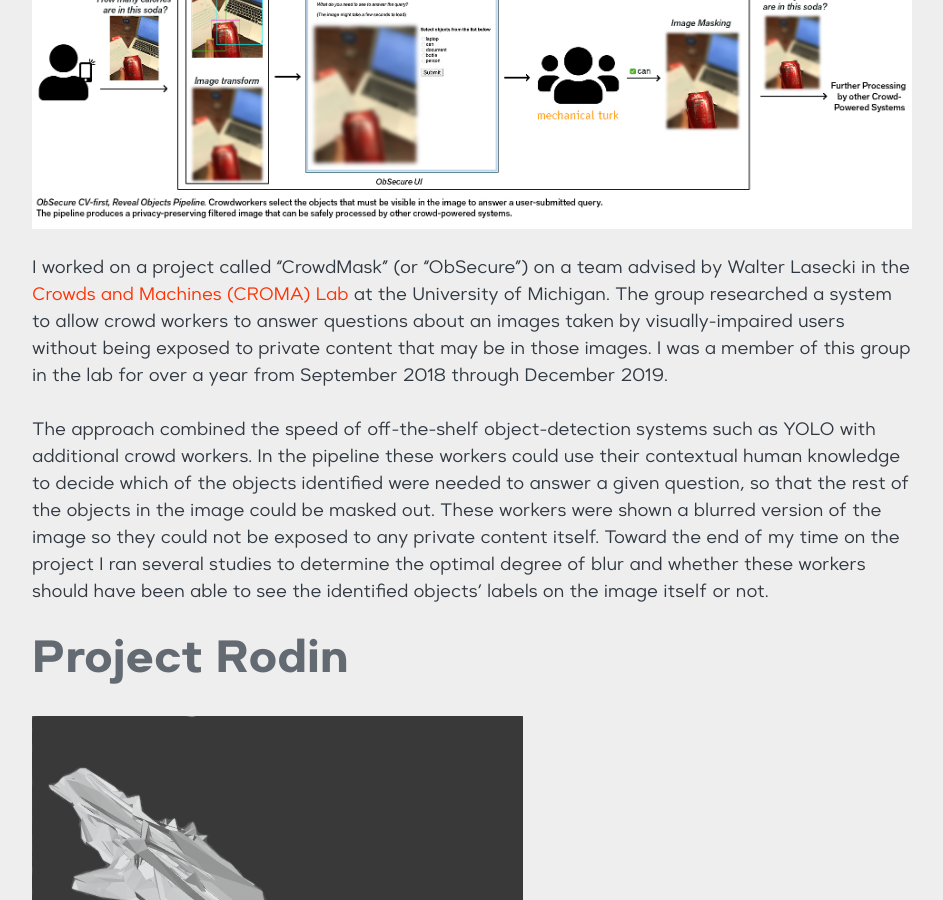
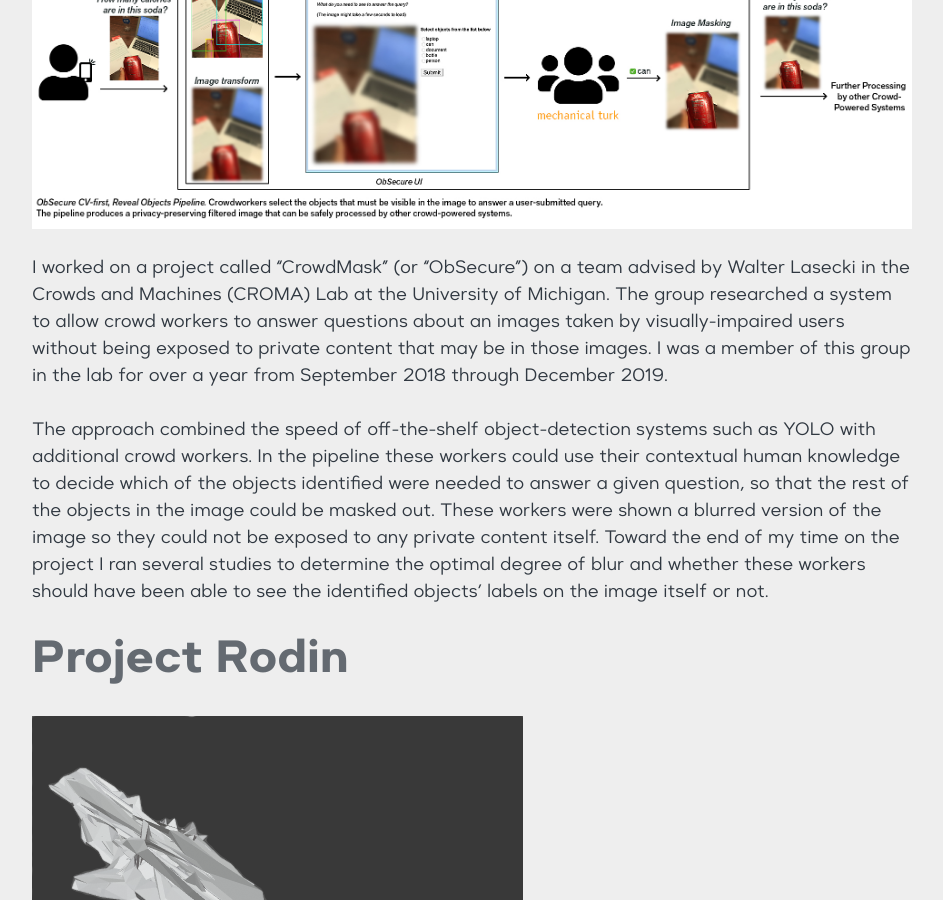
Before and after one commit to acerio98/acerio98.github.io, a Jekyll site: the page built from research.md, in a window 1280 px wide and 900 px high, scrolled down 581 px. Shown: the whole window, without its empty margins (40-983 px from the left). Built offline with Jekyll 4.4.1, drawn with Linux system fonts in a browser that asks for light colours; some web fonts are replaced; part of the change alters nothing that is shown.

```diff
--- a/research.md
+++ b/research.md
@@ -9,7 +9,7 @@ While a student at the University of Michigan I was able to partake in several c
 
 ![CrowdMask](https://riopelle.me/assets/pics/system_diagram_users.jpg)
 
-I worked on a project called "CrowdMask" (or "ObSecure") on a team advised by Walter Lasecki in the [Crowds and Machines (CROMA) Lab](http://croma.eecs.umich.edu/croma.html) at the University of Michigan. The group researched a system to allow crowd workers to answer questions about an images taken by visually-impaired users without being exposed to private content that may be in those images. I was a member of this group in the lab for over a year from September 2018 through December 2019.
+I worked on a project called "CrowdMask" (or "ObSecure") on a team advised by Walter Lasecki in the Crowds and Machines (CROMA) Lab at the University of Michigan. The group researched a system to allow crowd workers to answer questions about an images taken by visually-impaired users without being exposed to private content that may be in those images. I was a member of this group in the lab for over a year from September 2018 through December 2019.
 
 The approach combined the speed of off-the-shelf object-detection systems such as YOLO with additional crowd workers. In the pipeline these workers could use their contextual human knowledge to decide which of the objects identified were needed to answer a given question, so that the rest of the objects in the image could be masked out. These workers were shown a blurred version of the image so they could not be exposed to any private content itself. Toward the end of my time on the project I ran several studies to determine the optimal degree of blur and whether these workers should have been able to see the identified objects' labels on the image itself or not.
 
```
